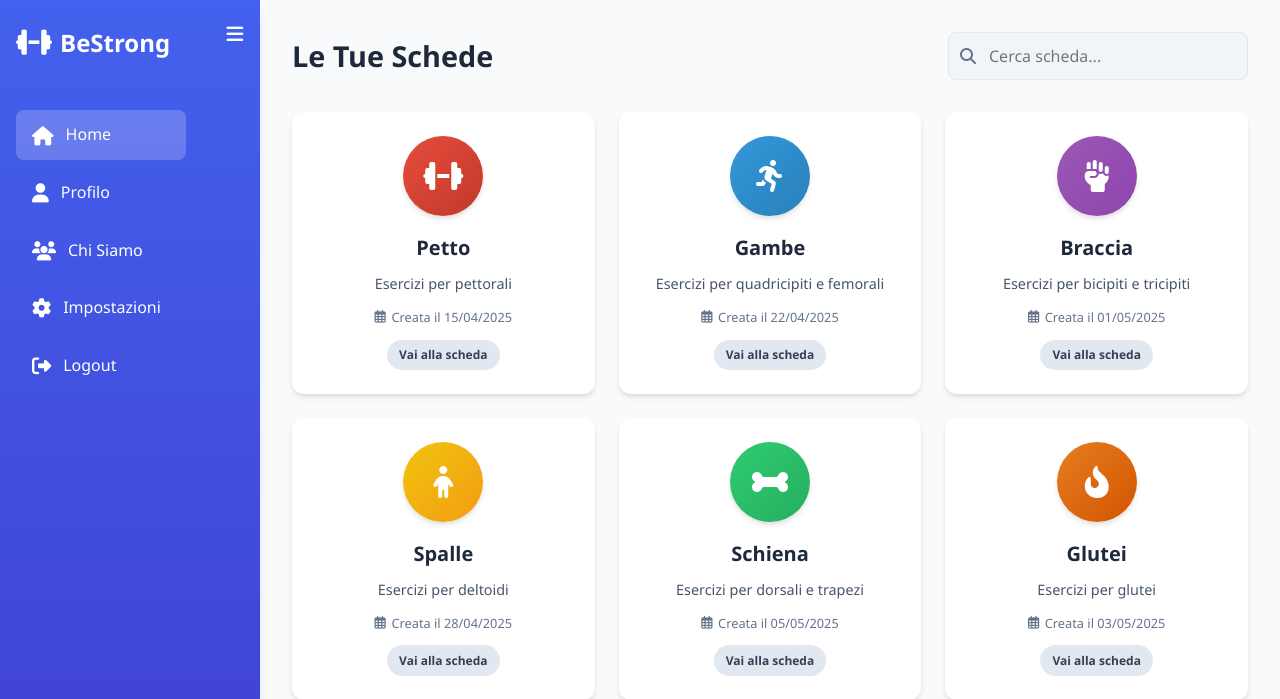
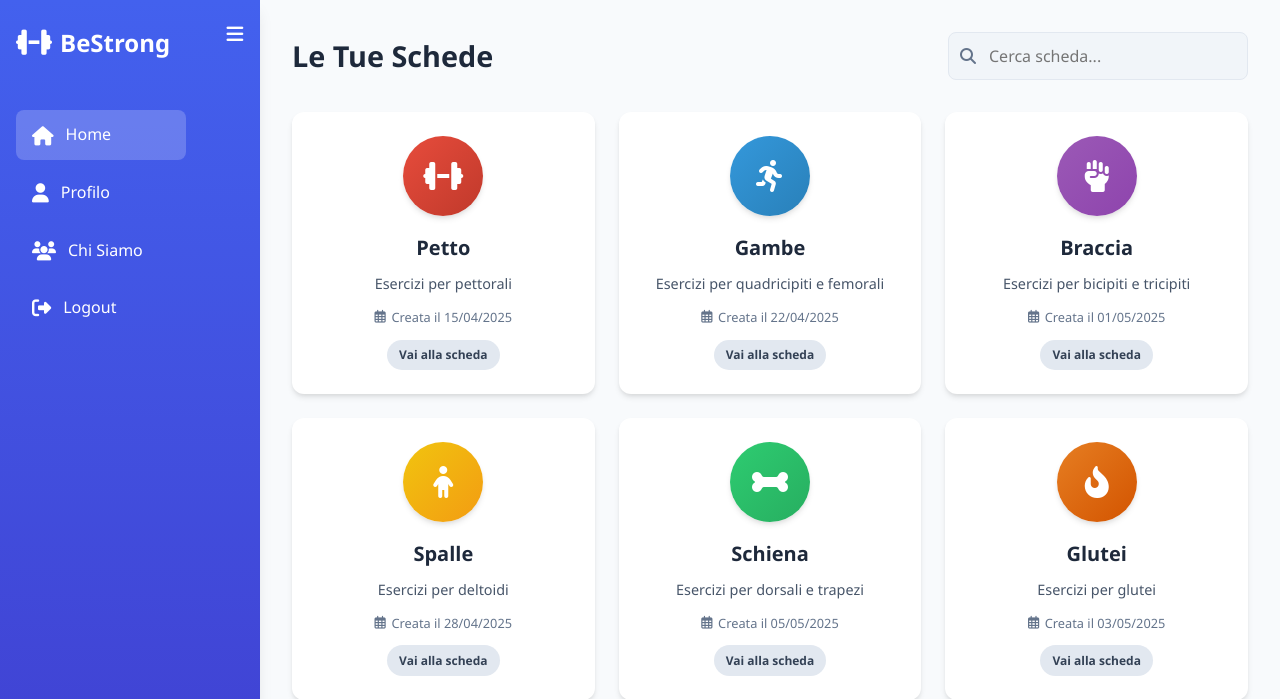
Before and after one commit to Nicola670/Bestrong, a Python web app: template templates/schedeClient.html in a window 1280 px wide. Shown: the top 699 px of the page. Run offline with Jinja, Linux system fonts and the light colour scheme; the template is opened without the code that fills it, so the values that code supplies are empty.

Commit message:
Modifica al menù

```diff
--- a/templates/schedeClient.html
+++ b/templates/schedeClient.html
@@ -4,7 +4,7 @@
     <meta charset="UTF-8">
     <meta name="viewport" content="width=device-width, initial-scale=1.0">
     <title>BeStrong - Dashboard Cliente</title>
-    <link rel="stylesheet" href="css/schedeClient.css">
+    <link rel="stylesheet" href="../static/css/schedeClient.css">
     <!-- <link rel="stylesheet" href="{{ url_for('static', filename='css/dashboard.css') }}">  -->
     <link rel="stylesheet" href="https://cdnjs.cloudflare.com/ajax/libs/font-awesome/6.4.0/css/all.min.css">
 </head>
@@ -24,7 +24,6 @@
                         <li class="active"><a href="#"><i class="fas fa-home"></i> <span>Home</span></a></li>
                         <li><a href="#"><i class="fas fa-user"></i> <span>Profilo</span></a></li>
                         <li><a href="#"><i class="fas fa-users"></i> <span>Chi Siamo</span></a></li>
-                        <li><a href="#"><i class="fas fa-cog"></i> <span>Impostazioni</span></a></li>
                         <li><a href="#"><i class="fas fa-sign-out-alt"></i> <span>Logout</span></a></li>
                     </ul>
                 </nav>
@@ -178,7 +177,7 @@
             </div>
         </div>
     </div>
-    <script src="js/schedeClient.js"></script>
+    <script src="../static/js/schedeClient.js"></script>
     <!-- <script src="static/js/dashboard.js"></script> -->
 
 </body>
```
